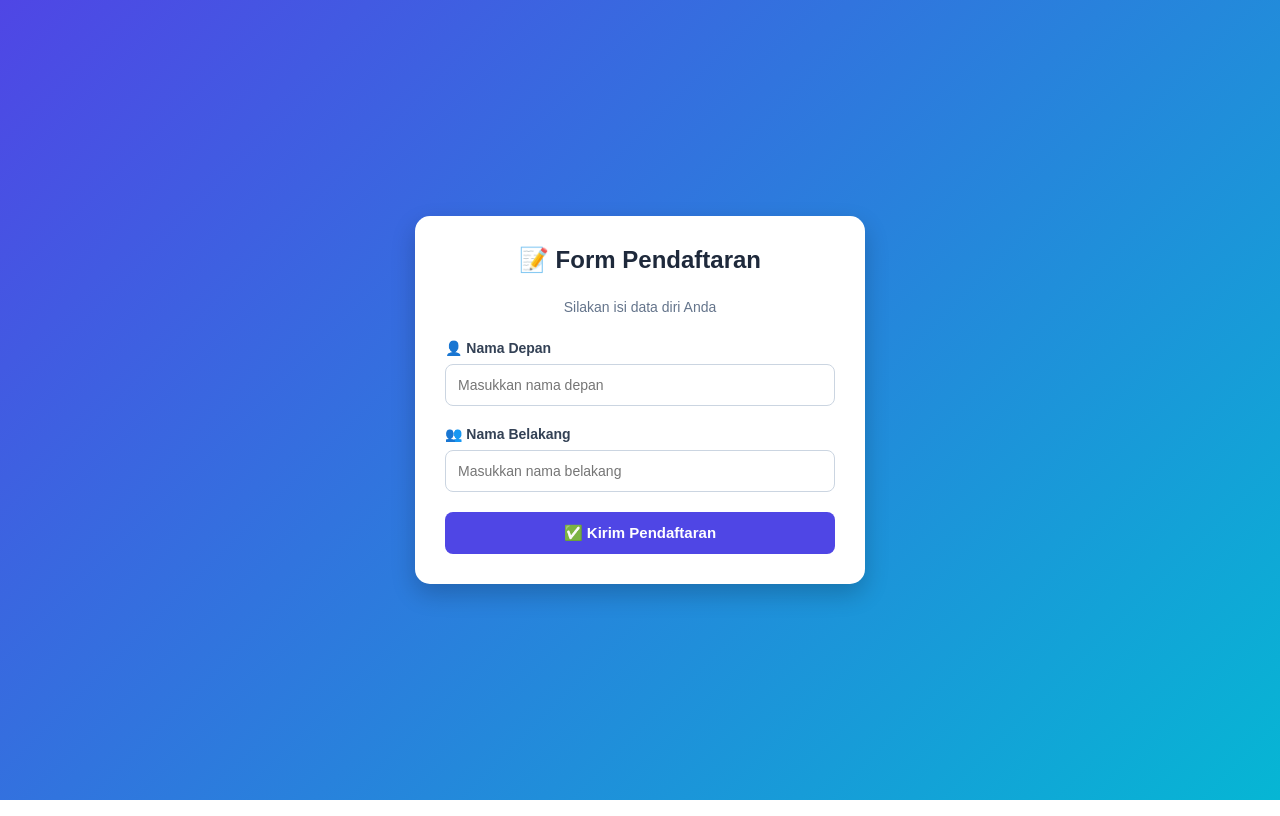
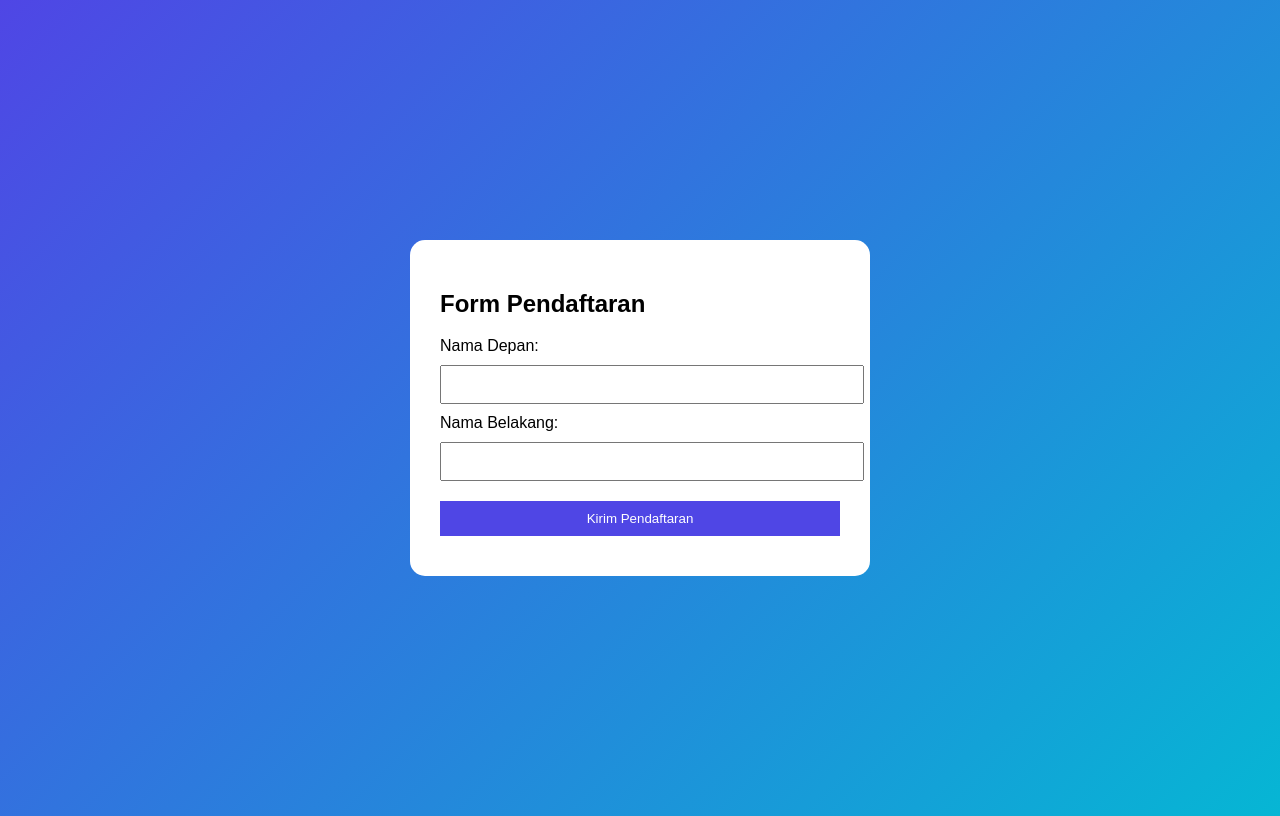
Before and after one commit to shevillaikazahra428-design/Shevilla, a Flask app: page / in a window 1280 px wide. Run offline with Flask 3, Linux system fonts and the light colour scheme.

Commit message:
Update form.html

```diff
--- a/templates/form.html
+++ b/templates/form.html
@@ -1,235 +1,47 @@
 <!DOCTYPE html>
-<html lang="id">
+<html>
 <head>
-    <meta charset="UTF-8">
-    <meta name="viewport" content="width=device-width, initial-scale=1.0">
     <title>Form Pendaftaran</title>
-
     <style>
-        *{
-            margin:0;
-            padding:0;
-            box-sizing:border-box;
-            font-family:Arial, sans-serif;
+        body {
+            font-family: Arial;
+            display: flex;
+            justify-content: center;
+            align-items: center;
+            min-height: 100vh;
+            background: linear-gradient(135deg,#4f46e5,#06b6d4);
         }
-
-        body{
-            min-height:100vh;
-            display:flex;
-            justify-content:center;
-            align-items:center;
-            background:linear-gradient(135deg,#4f46e5,#06b6d4);
-            padding:20px;
+        .card {
+            background: white;
+            padding: 30px;
+            border-radius: 15px;
+            width: 400px;
         }
-
-        .card{
-            background:white;
-            width:100%;
-            max-width:450px;
-            padding:30px;
-            border-radius:15px;
-            box-shadow:0 10px 25px rgba(0,0,0,0.2);
+        input, button {
+            width: 100%;
+            padding: 10px;
+            margin: 10px 0;
         }
-
-        h2{
-            text-align:center;
-            margin-bottom:25px;
-            color:#1e293b;
-        }
-
-        label{
-            display:block;
-            margin-bottom:8px;
-            color:#334155;
-            font-weight:bold;
-            font-size:14px;
-        }
-
-        input[type="text"]{
-            width:100%;
-            padding:12px;
-            margin-bottom:20px;
-            border:1px solid #cbd5e1;
-            border-radius:8px;
-            font-size:14px;
-            transition:0.3s;
-        }
-
-        input[type="text"]:focus{
-            outline:none;
-            border-color:#4f46e5;
-            box-shadow:0 0 0 3px rgba(79,70,229,0.1);
-        }
-
-        input[type="submit"]{
-            width:100%;
-            padding:12px;
-            background:#4f46e5;
-            color:white;
-            border:none;
-            border-radius:8px;
-            font-size:15px;
-            font-weight:bold;
-            cursor:pointer;
-            transition:0.3s;
-        }
-
-        input[type="submit"]:hover{
-            background:#4338ca;
-            transform:translateY(-2px);
-        }
-
-        .subtitle{
-            text-align:center;
-            color:#64748b;
-            margin-bottom:25px;
-            font-size:14px;
-        }
-
-        .alert-success{
-            background:#10b981;
-            color:white;
-            padding:12px;
-            border-radius:8px;
-            margin-bottom:20px;
-            text-align:center;
-            display:none;
-            font-size:14px;
-        }
-
-        .alert-error{
-            background:#ef4444;
-            color:white;
-            padding:10px;
-            border-radius:8px;
-            margin-bottom:20px;
-            text-align:center;
-            display:none;
-            font-size:13px;
-        }
-
-        .data-preview{
-            background:#f1f5f9;
-            padding:15px;
-            border-radius:8px;
-            margin-top:20px;
-            display:none;
-            border-left:4px solid #4f46e5;
-        }
-
-        .data-preview h4{
-            color:#1e293b;
-            margin-bottom:10px;
-            font-size:14px;
-        }
-
-        .data-preview p{
-            color:#334155;
-            font-size:13px;
-            margin:5px 0;
+        button {
+            background: #4f46e5;
+            color: white;
+            border: none;
+            cursor: pointer;
         }
     </style>
 </head>
 <body>
+    <div class="card">
+        <h2>Form Pendaftaran</h2>
+        <form action="response.html" method="get">
+            <label>Nama Depan:</label>
+            <input type="text" name="namaDepan" required>
 
-    <div class="card">
-        <h2>📝 Form Pendaftaran</h2>
-        <p class="subtitle">Silakan isi data diri Anda</p>
+            <label>Nama Belakang:</label>
+            <input type="text" name="namaBelakang" required>
 
-        <div id="alertSuccess" class="alert-success"></div>
-        <div id="alertError" class="alert-error"></div>
-
-        <form id="daftarForm">
-            <label>👤 Nama Depan</label>
-            <input type="text" id="namaDepan" name="namaDepan" placeholder="Masukkan nama depan" required>
-
-            <label>👥 Nama Belakang</label>
-            <input type="text" id="namaBelakang" name="namaBelakang" placeholder="Masukkan nama belakang" required>
-
-            <input type="submit" value="✅ Kirim Pendaftaran">
+            <button type="submit">Kirim Pendaftaran</button>
         </form>
-
-        <div id="dataPreview" class="data-preview">
-            <h4>📋 Data Pendaftar:</h4>
-            <p id="previewDepan"></p>
-            <p id="previewBelakang"></p>
-        </div>
     </div>
-
-    <script>
-        // Ambil elemen
-        const form = document.getElementById('daftarForm');
-        const namaDepan = document.getElementById('namaDepan');
-        const namaBelakang = document.getElementById('namaBelakang');
-        const alertSuccess = document.getElementById('alertSuccess');
-        const alertError = document.getElementById('alertError');
-        const dataPreview = document.getElementById('dataPreview');
-        const previewDepan = document.getElementById('previewDepan');
-        const previewBelakang = document.getElementById('previewBelakang');
-
-        // Sembunyikan alert setelah beberapa detik
-        function hideAlertAfter(alertElement, time) {
-            setTimeout(() => {
-                alertElement.style.display = 'none';
-            }, time);
-        }
-
-        // Tangani saat form dikirim
-        form.addEventListener('submit', function(e) {
-            e.preventDefault(); // Mencegah refresh
-
-            const depan = namaDepan.value.trim();
-            const belakang = namaBelakang.value.trim();
-
-            // Validasi manual
-            if(depan === '') {
-                alertError.textContent = '⚠️ Nama Depan tidak boleh kosong!';
-                alertError.style.display = 'block';
-                alertSuccess.style.display = 'none';
-                namaDepan.focus();
-                hideAlertAfter(alertError, 3000);
-                return;
-            }
-
-            if(belakang === '') {
-                alertError.textContent = '⚠️ Nama Belakang tidak boleh kosong!';
-                alertError.style.display = 'block';
-                alertSuccess.style.display = 'none';
-                namaBelakang.focus();
-                hideAlertAfter(alertError, 3000);
-                return;
-            }
-
-            // Jika semua terisi ✅
-            alertSuccess.textContent = `🎉 Selamat! ${depan} ${belakang}, pendaftaran Anda berhasil!`;
-            alertSuccess.style.display = 'block';
-            alertError.style.display = 'none';
-
-            // Tampilkan preview data
-            previewDepan.innerHTML = `<strong>Nama Depan:</strong> ${depan}`;
-            previewBelakang.innerHTML = `<strong>Nama Belakang:</strong> ${belakang}`;
-            dataPreview.style.display = 'block';
-
-            // Sembunyikan alert sukses setelah 3 detik
-            hideAlertAfter(alertSuccess, 3000);
-
-            // Opsional: Reset form (buka komentar di bawah kalau mau form kosong lagi)
-            // form.reset();
-
-            // Opsional: Hapus preview setelah 5 detik (buka komentar di bawah)
-            // setTimeout(() => {
-            //     dataPreview.style.display = 'none';
-            // }, 5000);
-        });
-
-        // Validasi real-time (hilangkan pesan error saat mulai mengetik)
-        namaDepan.addEventListener('input', function() {
-            alertError.style.display = 'none';
-        });
-
-        namaBelakang.addEventListener('input', function() {
-            alertError.style.display = 'none';
-        });
-    </script>
 </body>
 </html>
```
